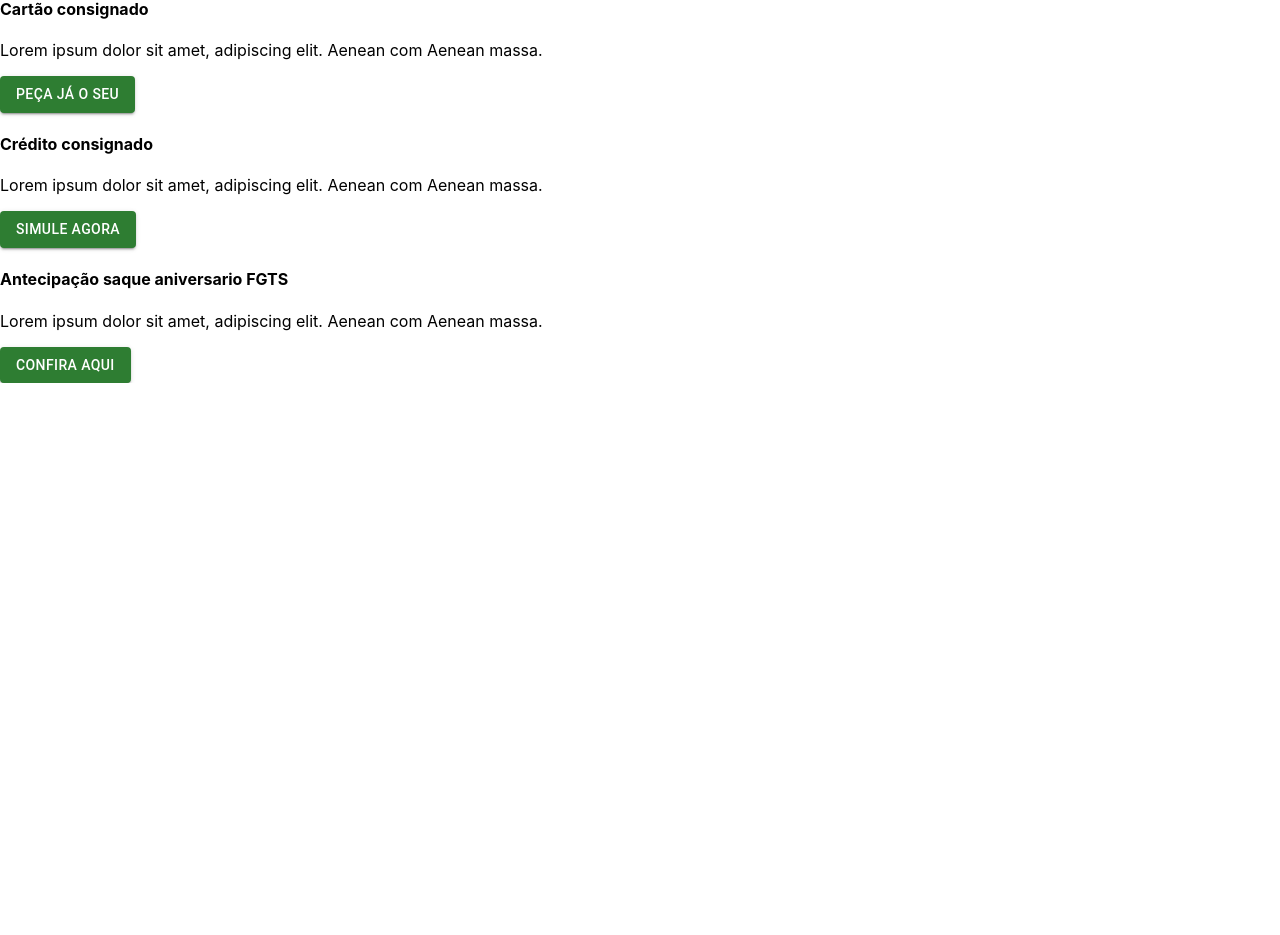
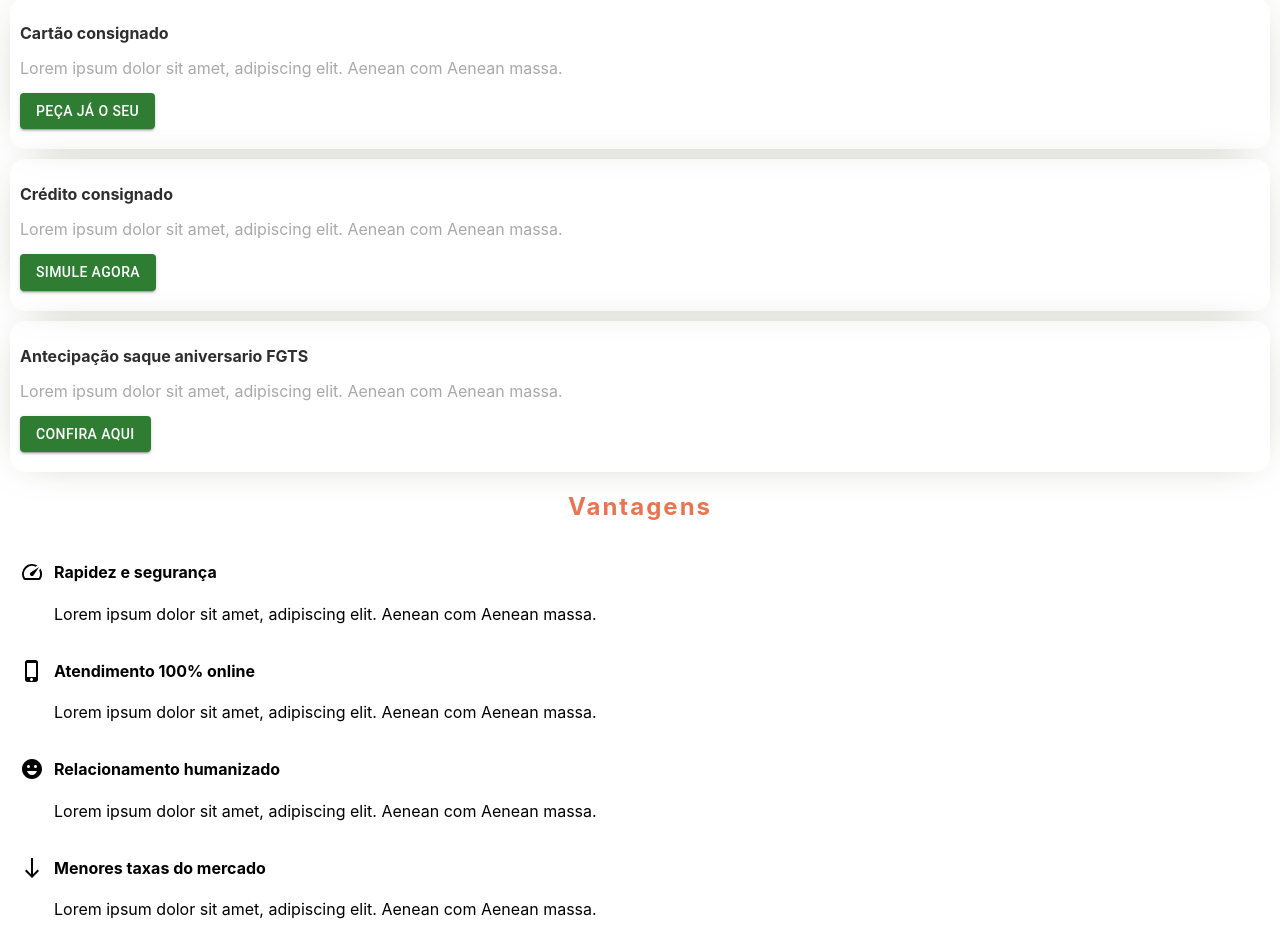
Before and after one commit to thii777/t2-frontend-in-building, a Next.js app: page / in a window 1280 px wide. Shown: the part 1099-2034 px from the top of the page. Before the commit the page ends 1482 px from the top, so only its background shows below. Built offline with nearby package versions, Linux system fonts and the light colour scheme.

Commit message:
feat: create advantage module

```diff
--- a/src/components/organims/cards/basicCard.js
+++ b/src/components/molecules/basicCard.js
@@ -1,8 +1,8 @@
-import BasicButton from "../../atoms/buttons/BasicButtons";
+import BasicButton from "../atoms/buttons/BasicButtons";
 
 export default function Card(props) {
   return (
-    <div basic-card-container>
+    <div className="basic-card-container">
       <h4>{props.subTitle}</h4>
       <p>{props.text}</p>
       <BasicButton
--- /dev/null
+++ b/src/components/molecules/iconInfocard.js
@@ -0,0 +1,11 @@
+export default function Card(props) {
+  return (
+    <div className="basic-card-container" className="display-flex">
+      <div className="icon-advantage">{props.icon}</div>
+      <div>
+        <h4>{props.subTitle}</h4>
+        <p>{props.text}</p>
+      </div>
+    </div>
+  );
+}
--- /dev/null
+++ b/src/components/molecules/productsAndServices.js
@@ -0,0 +1,31 @@
+import Card from "./basicCard";
+
+export default function ProductsAndServices() {
+  return (
+    <div className="padding_five_vert_box">
+      <Card
+        subTitle="Cartão consignado"
+        text="Lorem ipsum dolor sit amet,
+              adipiscing elit.  Aenean com
+              Aenean massa."
+        buttonValue="Peça já o seu"
+      />
+
+      <Card
+        subTitle="Crédito consignado"
+        text="Lorem ipsum dolor sit amet,
+              adipiscing elit.  Aenean com
+              Aenean massa."
+        buttonValue="Simule agora"
+      />
+
+      <Card
+        subTitle="Antecipação saque aniversario FGTS"
+        text="Lorem ipsum dolor sit amet,
+              adipiscing elit.  Aenean com
+              Aenean massa."
+        buttonValue="Confira aqui"
+      />
+    </div>
+  );
+}
--- /dev/null
+++ b/src/components/molecules/vantagens.js
@@ -0,0 +1,43 @@
+import Card from "./iconInfocard";
+import SpeedIcon from "@mui/icons-material/Speed";
+import PhoneIphoneIcon from "@mui/icons-material/PhoneIphone";
+import EmojiEmotionsIcon from "@mui/icons-material/EmojiEmotions";
+import SouthIcon from "@mui/icons-material/South";
+
+export default function ProductsAndServices() {
+  return (
+    <div className="new">
+      <Card
+        icon={<SpeedIcon />}
+        subTitle="Rapidez e segurança"
+        text="Lorem ipsum dolor sit amet,
+              adipiscing elit.  Aenean com
+              Aenean massa."
+      />
+
+      <Card
+        icon={<PhoneIphoneIcon />}
+        subTitle="Atendimento 100% online"
+        text="Lorem ipsum dolor sit amet,
+              adipiscing elit.  Aenean com
+              Aenean massa."
+      />
+
+      <Card
+        icon={<EmojiEmotionsIcon />}
+        subTitle="Relacionamento humanizado"
+        text="Lorem ipsum dolor sit amet,
+              adipiscing elit.  Aenean com
+              Aenean massa."
+      />
+
+      <Card
+        icon={<SouthIcon />}
+        subTitle="Menores taxas do mercado"
+        text="Lorem ipsum dolor sit amet,
+              adipiscing elit.  Aenean com
+              Aenean massa."
+      />
+    </div>
+  );
+}
--- a/src/pages/index.js
+++ b/src/pages/index.js
@@ -16,7 +16,6 @@ export default function Home() {
       <main>
         <Main />
       </main>
-      <footer className={styles.footer}> Powered by {"T2 créditos"} </footer>{" "}
     </div>
   );
 }
--- a/src/pages/main.js
+++ b/src/pages/main.js
@@ -1,7 +1,8 @@
 import BasicAppBar from "../components/organims/headers/basicHeader";
 import BasicBackground from "../components/organims/background/basicBackground";
 import BasicTitle from "../components/organims/cards/titles";
-import Card from "../components/organims/cards/basicCard";
+import ProductsAndServices from "../components/molecules/productsAndServices";
+import Vantagens from "../components/molecules/vantagens";
 
 export default function Main() {
   return (
@@ -9,29 +10,9 @@ export default function Main() {
       <BasicAppBar />
       <BasicBackground />
       <BasicTitle value="Produtos e Serviços" />
-      <Card
-        subTitle="Cartão consignado"
-        text="Lorem ipsum dolor sit amet,
-              adipiscing elit.  Aenean com
-              Aenean massa."
-        buttonValue="Peça já o seu"
-      />
-
-      <Card
-        subTitle="Crédito consignado"
-        text="Lorem ipsum dolor sit amet,
-              adipiscing elit.  Aenean com
-              Aenean massa."
-        buttonValue="Simule agora"
-      />
-
-      <Card
-        subTitle="Antecipação saque aniversario FGTS"
-        text="Lorem ipsum dolor sit amet,
-              adipiscing elit.  Aenean com
-              Aenean massa."
-        buttonValue="Confira aqui"
-      />
+      <ProductsAndServices />
+      <BasicTitle value="Vantagens" />
+      <Vantagens />
     </div>
   );
 }
--- a/src/styles/globals.css
+++ b/src/styles/globals.css
@@ -1,7 +1,9 @@
 html,
 body {
   padding: 0;
+  padding-bottom: 50px;
   margin: 0;
+  margin-bottom: 20px;
   height: 100vh;
   font-family: -apple-system, BlinkMacSystemFont, Segoe UI, Roboto, Oxygen,
     Ubuntu, Cantarell, Fira Sans, Droid Sans, Helvetica Neue, sans-serif;
@@ -46,3 +48,40 @@ a {
   height: 100%;
   letter-spacing: 2px;
 }
+
+.basic-card-container {
+  padding: 10px;
+  border-radius: 15px;
+
+  margin-bottom: 0 15px 10px 15px;
+  -webkit-box-shadow: 0px 0px 44px -22px rgb(50 50 10 / 56%);
+  -moz-box-shadow: 0px 0px 44px -22px rgb(50 50 10 / 56%);
+  box-shadow: 0px 0px 44px -22px rgb(50 50 10 / 56%);
+}
+
+.basic-card-container p {
+  margin: 15px 70px 15px 0;
+  color: #a9a9a9;
+}
+
+.basic-card-container h4 {
+  margin: 15px 0;
+  color: #2e2e2e;
+}
+
+.padding_five_vert_box {
+  padding: 0 10px;
+}
+
+.padding_five_vert_box div {
+  margin: 10px 0;
+}
+
+.display-flex {
+  display: flex;
+}
+
+.icon-advantage {
+  padding: 19px 10px 30px 0;
+  margin: 0 0 0 20px;
+}
```
